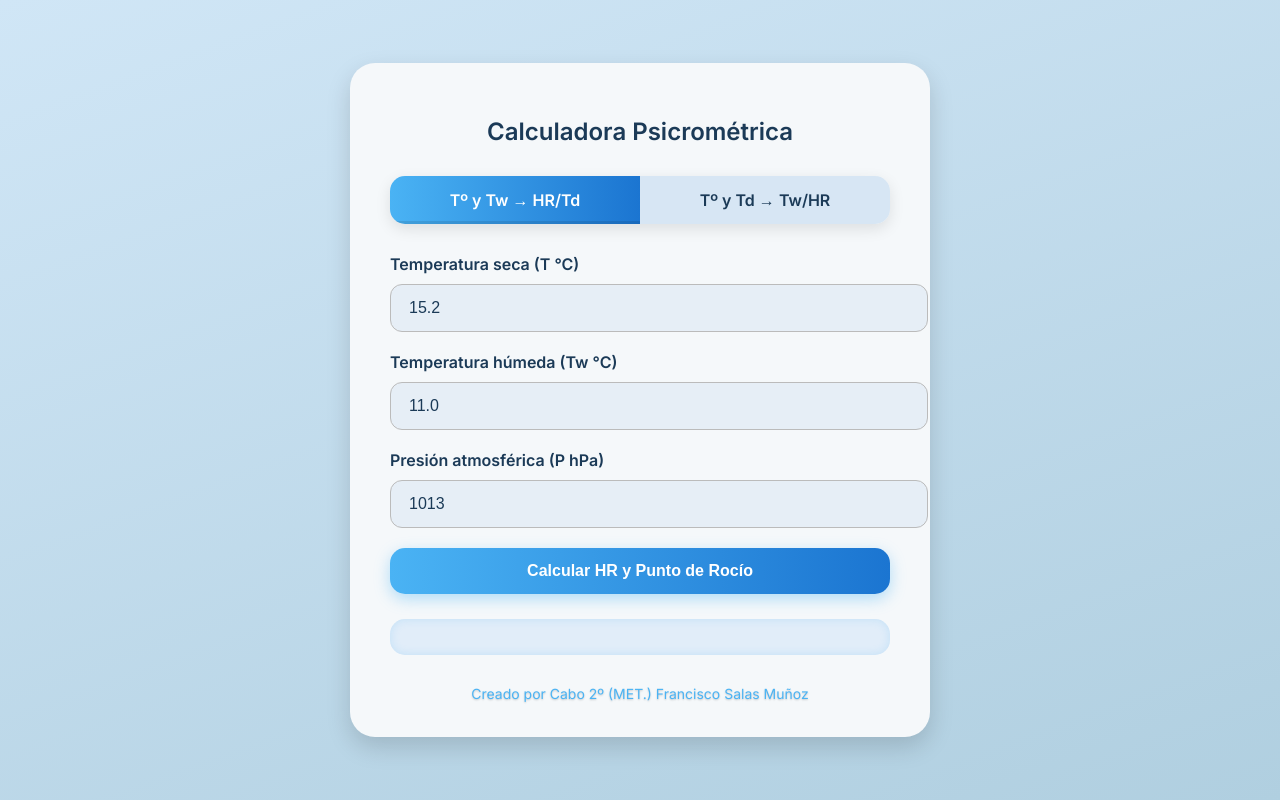
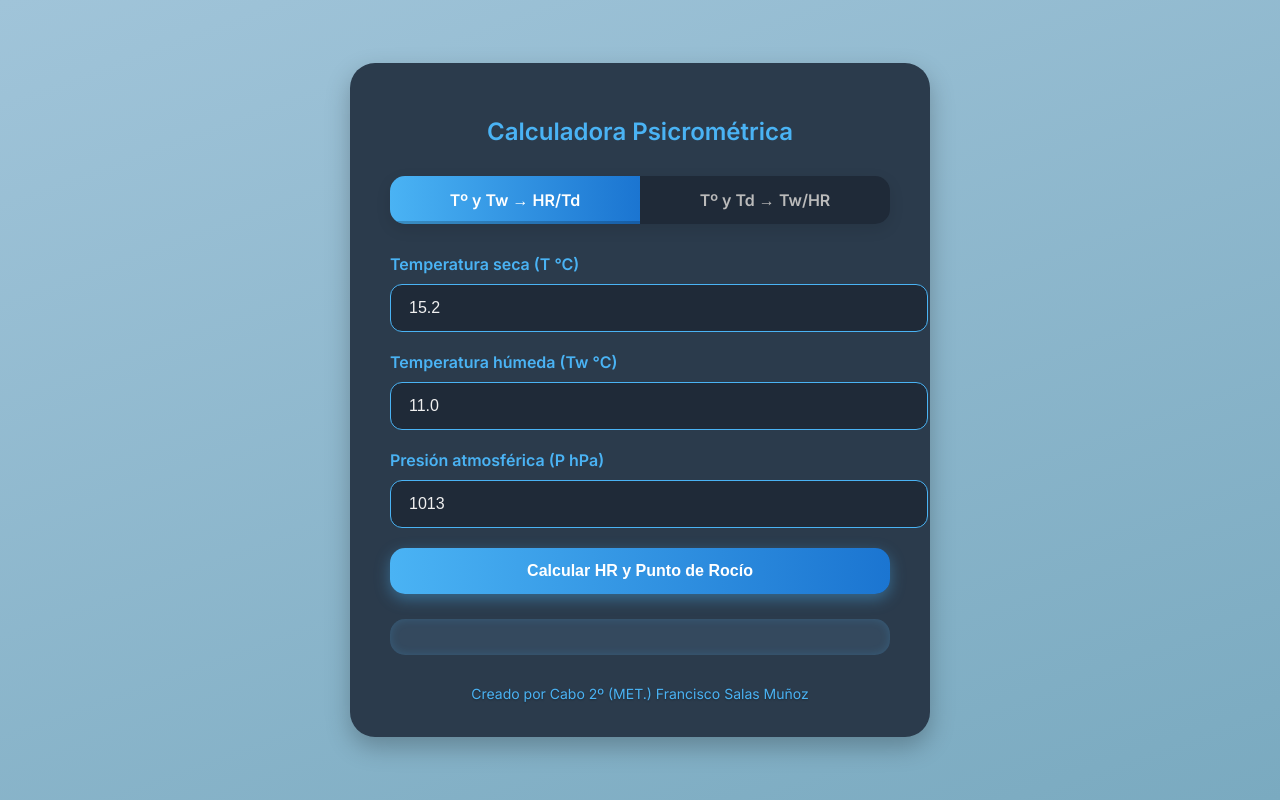
Before and after one commit to Fran5142/Calculadora-Psicrom-trica, a plain HTML site: page index.html in a window 1280 px wide. Drawn offline with Linux system fonts and the light colour scheme.

Commit message:
Update index.html

```diff
--- a/index.html
+++ b/index.html
@@ -3,31 +3,32 @@
 <head>
 <meta charset="UTF-8">
 <meta name="viewport" content="width=device-width, initial-scale=1.0">
-<title>Calculadora Psicrométrica Moderna Clara</title>
+<title>Calculadora Psicrométrica Masculina</title>
 <link href="https://fonts.googleapis.com/css2?family=Inter:wght@400;600&display=swap" rel="stylesheet">
 <style>
 body {
   font-family: 'Inter', sans-serif;
-  background: linear-gradient(160deg, #d0e6f6, #b0cfe0);
+  background: linear-gradient(160deg, #a0c4d9, #7aaac0);
   display: flex;
   justify-content: center;
   align-items: center;
   min-height: 100vh;
   margin: 0;
-  color: #333;
+  color: #1b3a57;
 }
 .container {
-  background: #f5f8fa;
+  background: #2b3b4c;
   padding: 35px 40px;
   border-radius: 25px;
-  box-shadow: 0 10px 25px rgba(0,0,0,0.15);
+  box-shadow: 0 10px 25px rgba(0,0,0,0.25);
   max-width: 500px;
   width: 100%;
   transition: all 0.3s ease;
+  color: #f0f0f0;
 }
 h2 {
   text-align: center;
-  color: #1b3a57;
+  color: #4ab3f4;
   margin-bottom: 30px;
   font-weight: 700;
 }
@@ -36,16 +37,16 @@ input[type="number"] {
   padding: 14px 18px;
   margin: 10px 0 20px 0;
   border-radius: 12px;
-  border: 1px solid #bbb;
+  border: 1px solid #4ab3f4;
   font-size: 16px;
-  background: #e6eef6;
-  color: #1b3a57;
+  background: #1f2a38;
+  color: #f0f0f0;
   transition: all 0.3s ease;
 }
 input[type="number"]:focus {
   outline: none;
   box-shadow: 0 0 12px #4ab3f4;
-  background: #d9e6f4;
+  background: #273546;
 }
 button {
   width: 100%;
@@ -68,7 +69,7 @@ button:hover {
   margin-top: 25px;
   padding: 18px;
   border-radius: 15px;
-  background: #e1edf9;
+  background: #34495e;
   text-align: center;
   font-weight: 500;
   box-shadow: inset 0 0 10px rgba(74,179,244,0.2);
@@ -86,15 +87,15 @@ button:hover {
   text-align: center;
   padding: 14px 0;
   cursor: pointer;
-  background: #d7e6f4;
-  color: #1b3a57;
+  background: #1f2a38;
+  color: #bbb;
   font-weight: 600;
   transition: all 0.3s ease;
 }
 .tab.active {
   background: linear-gradient(90deg, #4ab3f4, #1b75d1);
   color: #fff;
-  box-shadow: inset 0 -3px 0 rgba(0,0,0,0.1);
+  box-shadow: inset 0 -3px 0 rgba(0,0,0,0.2);
 }
 .tab-content {
   display: none;
@@ -109,7 +110,7 @@ button:hover {
 }
 label {
   font-weight: 600;
-  color: #1b3a57;
+  color: #4ab3f4;
 }
 footer {
   margin-top: 30px;
@@ -117,7 +118,7 @@ footer {
   font-size: 14px;
   color: #4ab3f4;
   font-weight: 500;
-  text-shadow: 0 1px 2px rgba(0,0,0,0.2);
+  text-shadow: 0 1px 2px rgba(0,0,0,0.3);
 }
 </style>
 </head>
```
